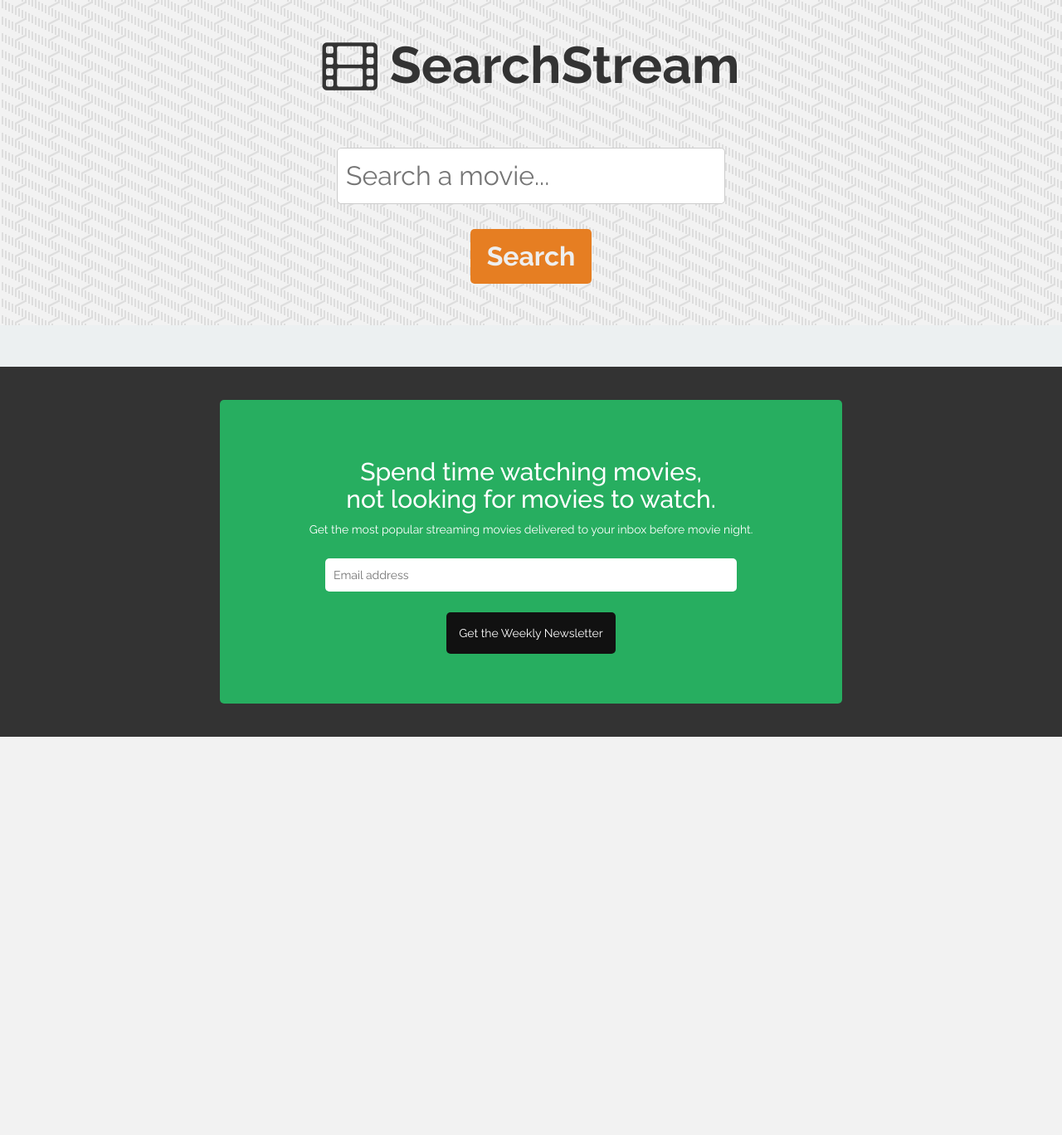
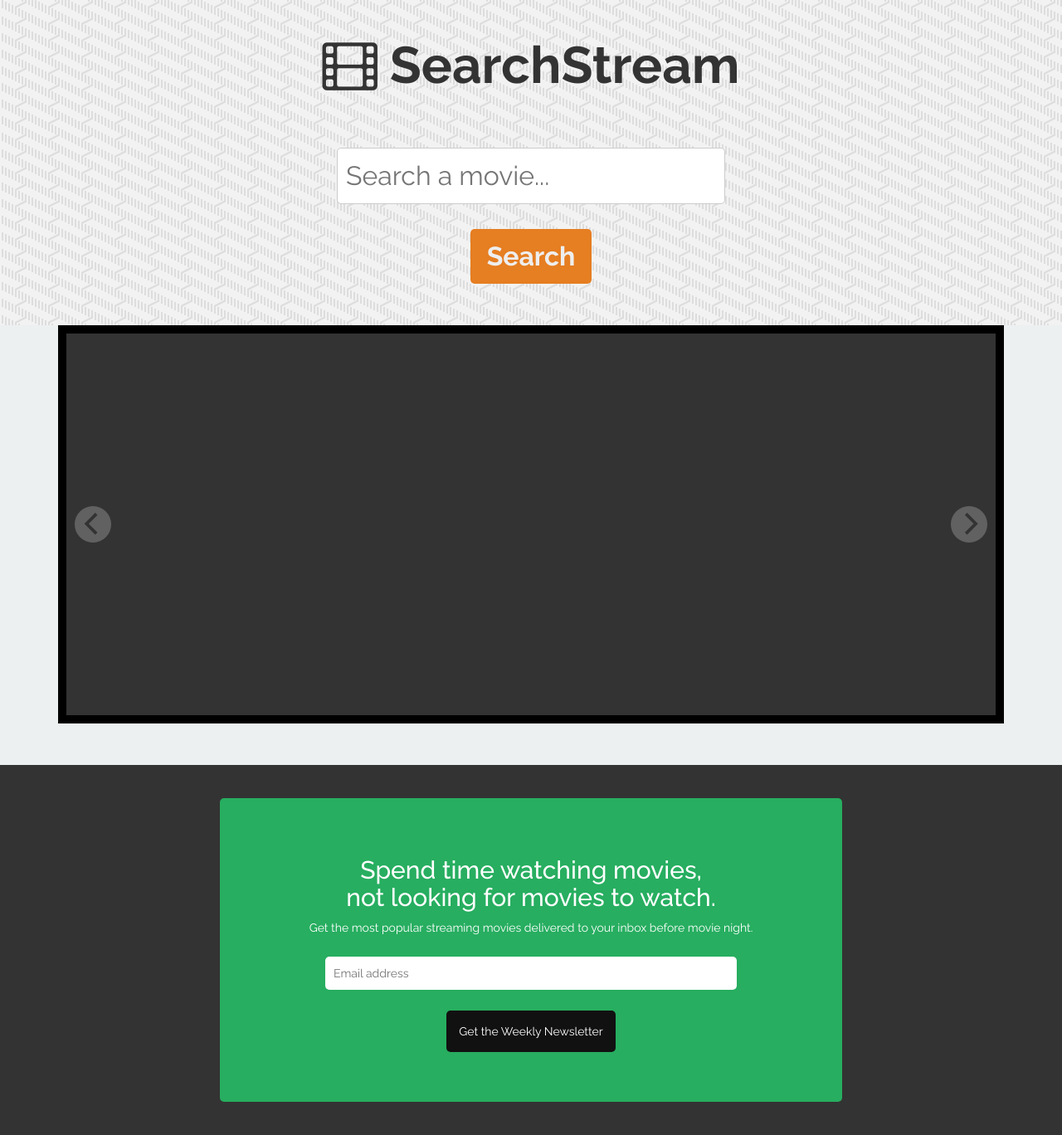
Before and after one commit to cpphen/search-stream, a PHP site: page / in a window 1280 px wide. Shown: the whole page at 83% size. Before the commit the page ends 888 px from the top, so only its background shows below. Run offline with PHP 8.4, Linux system fonts and the light colour scheme; some libraries are stand-ins or nearby versions.

Commit message:
Carousel in html, made changes to loop in flickity.js

```diff
--- a/assets/css/style.css
+++ b/assets/css/style.css
@@ -185,6 +185,15 @@
 .hide {
 	display: none;
 }
+.carousel
+{
+	border: solid;
+	border-color: black;
+	border-width: 10px;
+	background-color: #333333;
+	padding: 20px;
+	height: 480px;
+}
 
 @media (max-width: 768px) {
 	input#user-search {
--- a/assets/js/flickity.js
+++ b/assets/js/flickity.js
@@ -1,41 +1,4 @@
-// var flickityImages = [
-//      "http://www.motherjones.com/files/2806004-jaws.jpg",
-
-//      "http://moviefiles.alphacoders.com/134/poster-134.jpg",
-
-//      "http://www.indiewire.com/wp-content/uploads/2012/06/youve-got-to-be-fucking-kidding-me-5-things-you-might-not-know-about-john-carpenter-the-thing.jpg",
-
-//      "http://www.motherjones.com/files/2806004-jaws.jpg",
-
-//      "https://upload.wikimedia.org/wikipedia/en/thumb/3/33/Tremorsposter.jpg/220px-Tremorsposter.jpg",
-//       "https://upload.wikimedia.org/wikipedia/en/e/ed/A_Fistful_of_Dollars_poster.jpg",
-
-//      "https://i.jeded.com/i/the-good-the-bad-and-the-ugly-il-buono-il-brutto-il-cattivo.9123.jpg",
-
-//      "http://image2.redbull.com/rbcom/010/2014-11-27/1331692290314_2/0010/1/1500/1000/2/grant-taylor-stalefish-montana-jamie-owens.jpg",
-
-//      "http://www.thrashermagazine.com/imagesV2/Magazine/Covers/COVERS_THRASHER/1993/TH9304.jpg",
-//      "https://images-na.ssl-images-amazon.com/images/M/MV5BYzI4NDIzMDgtNGNkZi00MTI2LWJhYzgtYzM5NThhMTQ0OGIzXkEyXkFqcGdeQXVyNDk3NzU2MTQ@._V1_UX182_CR0,0,182,268_AL_.jpg"
-
-// ]
-function flickityFunc(){
-
-    var flick = $('<div class = "main-carousel" data-flickity style = "border: solid; border-color: black; border-width: 10px; background-color: #333333; padding: 20px; height: 480px">');
-    console.log(topTenImages);
-    console.log(topTenImages.length);
-
-    for (var x = 0; x < topTenImages.length; x++)
-    {
-    	var cellDiv = $('<div class = "carousel-cell" style = "height: 470px  ; width: 500px">');
-      console.log(topTenImages[x]);
-      var cellImage = $('<img class = "carousel-image" style = "padding: 10px; height: 100%; width: 100%" src =' + topTenImages[x]+ '>')
-    	cellDiv.append(cellImage);
-      flick.append(cellDiv);
-    }
-
-    $('#top-results').empty().append(flick);
-
-    $('.main-carousel').flickity({
+  $('.carousel').flickity({
       setGallerySize: false,
       accessibility: true,
       contain: true,
@@ -44,4 +7,24 @@
       wrapAround: true,
       autoPlay: 2000,
     });
+function flickityFunc(){
+
+     // $('#top-results').empty();
+    // var flick = $('<div class = "main-carousel" data-flickity style = "border: solid; border-color: black; border-width: 10px; background-color: #333333; padding: 20px; height: 480px ">');
+    console.log(topTenImages);
+    console.log(topTenImages.length);
+
+    for (var x = 0; x < topTenTitles.length; x++)
+    {
+    	var cellDiv = $('<div class = "carousel-cell" style = "height: 470px  ; width: 500px">');
+      $('.carousel').append(cellDiv);
+     //  console.log(topTenImages[x]);
+      var cellImage = $('<img class = "carousel-image" style = "padding: 10px; height: 100%; width: 100%" src =' + topTenImages[x]+ '>');
+    	cellDiv.append(cellImage);
+      // $('.carousel').append(cellDiv);
+    }
+
+    // $('#top-results').empty();
+    // $('#top-results').append(flick);
+
 }
--- a/assets/js/omdb.js
+++ b/assets/js/omdb.js
@@ -18,7 +18,14 @@
 		var metascore = response.Metascore;
 		var imdbScore = response.imdbRating;
 		//Insert the movie scores into the existing objects inside the moviesData[] array.
-		movieData[x].metascore = metascore;
-		movieData[x].imdbScore = imdbScore;
+		if(movieData === null)
+		{
+			return;
+		}
+		else
+		{
+			movieData[x].metascore = metascore;
+			movieData[x].imdbScore = imdbScore;
+		}
 	});
 }
--- a/assets/js/top-searched-movies.js
+++ b/assets/js/top-searched-movies.js
@@ -38,6 +38,8 @@
 function grabTitleAndImage() {
 	movieName = movieData[0].title;
 	imageURL = movieData[0].imageLink;
+	console.log('moviveName', movieName)
+	console.log('movie object', movieData[0].title)
 	pushFirebase();
 }
 
@@ -68,7 +70,7 @@
 		var topTenMoviesObj = orderedSnapshot.val();
 
 		topTenTitles = Object.keys(topTenMoviesObj);
-		// console.log(topTenTitles);
+		console.log(topTenTitles.length);
 		for(var i = 0; i < topTenTitles.length; i++){
 			if(topTenMoviesObj[topTenTitles[i]].imageURL !== 'http://static-api.guidebox.com/misc/default_movie_240x342.jpg') {
 				topTenImages.push(topTenMoviesObj[topTenTitles[i]].imageURL);
--- a/index.html
+++ b/index.html
@@ -29,7 +29,7 @@
 <div class="container">
 	<div id="results" class="hide">
 	</div>
-	<div id="top-results">
+	<div class = "carousel" data-flickity>
 	</div>
 </div>
 <div id="newsletter" class="container-fluid">
@@ -51,11 +51,11 @@
 <!-- Latest compiled and minified CSS & JS -->
 <script src="https://www.gstatic.com/firebasejs/3.6.0/firebase.js"></script>
 <script src="https://code.jquery.com/jquery.js"></script>
-<link rel="stylesheet" href="https://unpkg.com/flickity@2.0/dist/flickity.min.css">
+<!-- <link rel="stylesheet" href="https://unpkg.com/flickity@2.0/dist/flickity.min.css"> -->
 <link rel="stylesheet" href="https://unpkg.com/flickity@2.0/dist/flickity.css">
-<script src="https://unpkg.com/flickity@2.0/dist/flickity.pkgd.min.js"></script>
+<!-- <script src="https://unpkg.com/flickity@2.0/dist/flickity.pkgd.min.js"></script> -->
 <script src="https://unpkg.com/flickity@2.0/dist/flickity.pkgd.js"></script>
-<!-- <script type="text/javascript" src="assets/js/omdb.js"></script> -->
+<script type="text/javascript" src="assets/js/omdb.js"></script>
 <script type="text/javascript" src="assets/js/guidebox.js"></script>
 <script type="text/javascript" src="assets/js/app.js"></script>
 <script type="text/javascript" src="assets/js/top-searched-movies.js"></script>
```
Also changed, not shown: 1 other file.
